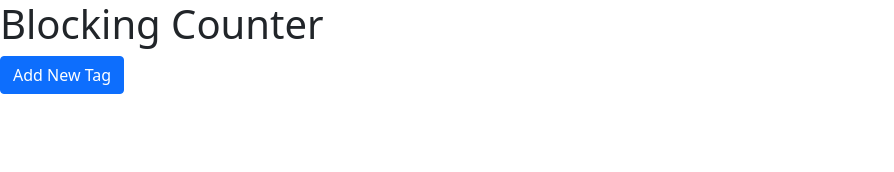
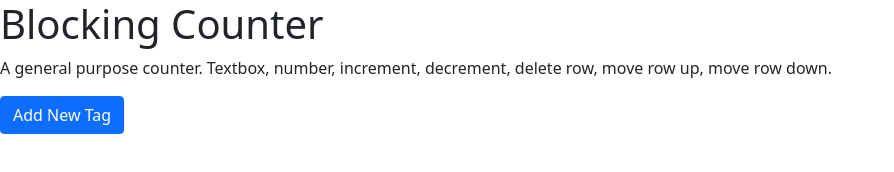
Before and after one commit to bigyihsuan/bigyihsuan.github.io, a plain HTML site: page blocking.html in a window 1280 px wide. Shown: the whole page, without its empty margins (0-894 px from the left). Drawn offline with nearby package versions, Linux system fonts and the light colour scheme.

Commit message:
some description

```diff
--- a/blocking.html
+++ b/blocking.html
@@ -7,9 +7,11 @@
 
 <body>
     <h1>Blocking Counter</h1>
+    <p>A general purpose counter. Textbox, number, increment, decrement, delete row, move row up, move row down.</p>
     <button type="button" class="btn btn-primary" onclick="addTag()">Add New Tag</button>
     <!-- <button type="button" class="btn btn-primary" id="fileExport" onclick="exportCSV()">Export CSV</button>
     <button type="button" class="btn btn-primary" id="fileImport" onclick="importCSV()">Import CSV</button> -->
+    <br />
     <br />
     <div id="tags" class="container-fluid"></div>
 
```
